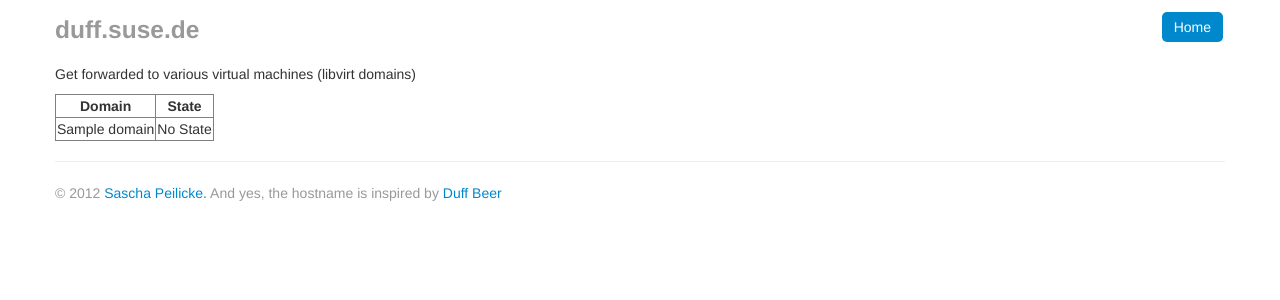
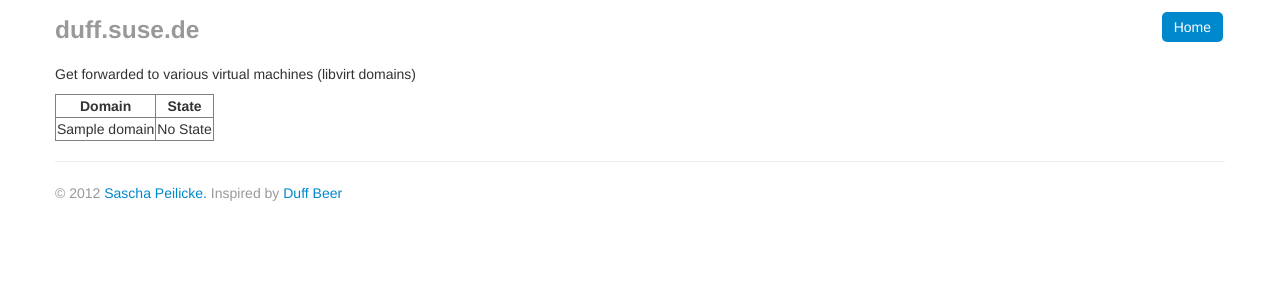
Before and after one commit to saschpe/duff.suse.de, a Django app: page / in a window 1280 px wide. Shown: the top 300 px of the page. Run offline with Django 3.2, Linux system fonts and the light colour scheme; tables that the repository leaves empty hold one stand-in row (values such as "Sample post"); parts of the project's set-up code (start-up, migrations or seed data) failed here and were passed over.

Commit message:
Shorter footer

```diff
--- a/duff/templates/base.html
+++ b/duff/templates/base.html
@@ -41,7 +41,7 @@
       <hr/>
       <footer class="muted">
         &copy; 2012 <a href="mailto:saschpe@suse.de">Sascha Peilicke.</a>
-        And yes, the hostname is inspired by <a href="https://en.wikipedia.org/wiki/Duff_Beer">Duff Beer</a>
+        Inspired by <a href="https://en.wikipedia.org/wiki/Duff_Beer">Duff Beer</a>
       </footer>
     </div>
 
```
